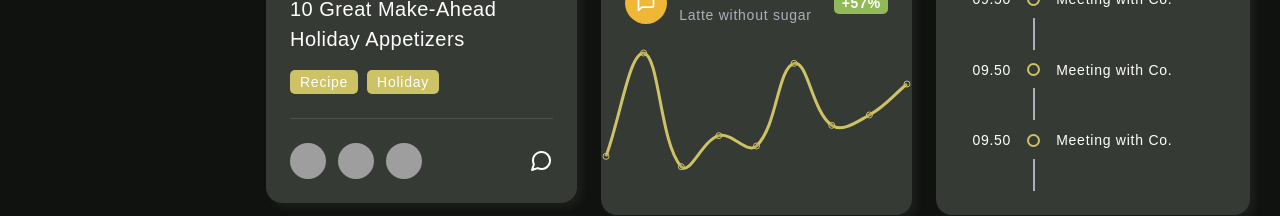
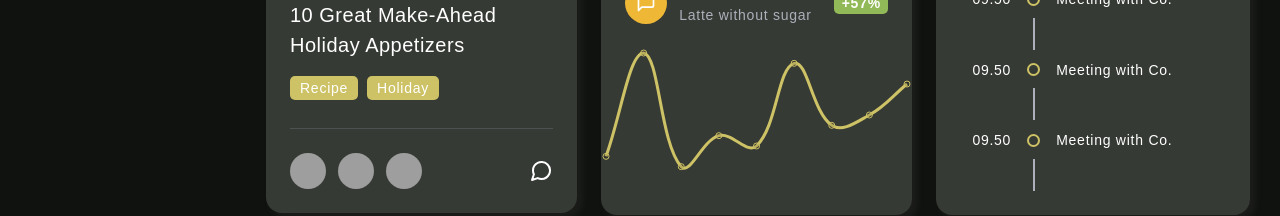
Before and after one commit to sweeetlatte/dashboard, a React (Create React App) app: page / in a window 1280 px wide. Shown: the part 1318-1534 px from the top of the page. Built offline with nearby package versions, Linux system fonts and the light colour scheme; grey boxes are pictures that could not be loaded.

Commit message:
[style][news] modify height

```diff
--- a/src/components/News/styles.module.scss
+++ b/src/components/News/styles.module.scss
@@ -33,7 +33,7 @@
 }
 
 .img {
-  height: 180px;
+  height: 186px;
 
   img {
     object-fit: cover;
@@ -67,7 +67,7 @@
 
   .tags {
     border-bottom: solid 1px $neutral3;
-    padding-bottom: 24px;
+    padding-bottom: 28px;
     margin-top: 16px;
     margin-bottom: 24px;
     display: flex;
```
